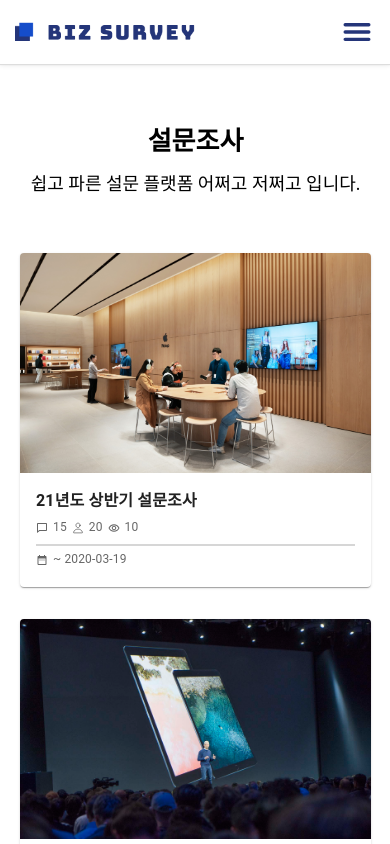
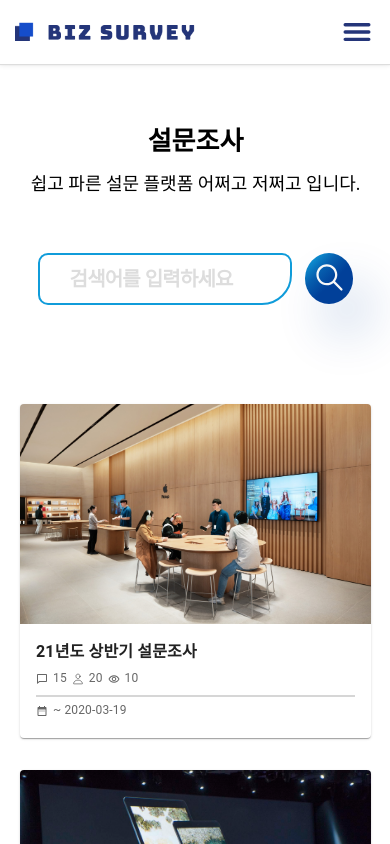
Before and after one commit to BIPA-8-3/BIZSurvey_FRONT, a React (Create React App) app: page /join in a window 390 px wide. Shown: the top 844 px of the page. Built offline with nearby package versions, Linux system fonts and the light colour scheme.

Commit message:
[Feat] : search 영역 추가
[Feat] : search 영역 추가

```diff
--- a/src/components/common/Container.jsx
+++ b/src/components/common/Container.jsx
@@ -17,6 +17,7 @@ import logo1 from '../../assets/img/1.jpg';
 import logo2 from '../../assets/img/2.jpg';
 import logo3 from '../../assets/img/3.jpeg';
 import logo4 from '../../assets/img/4.jpg';
+import { IoIosSearch } from "react-icons/io";
 
 const Item = styled(Paper)(({ theme }) => ({
     backgroundColor: theme.palette.mode === 'dark' ? '#1A2027' : '#fff',
@@ -31,6 +32,14 @@ function Container(){
         <div className={style.container}>
             <h1 className='textCenter title textBold'>설문조사</h1>
             <p className='textCenter subTitle'>쉽고 파른 설문 플랫폼 어쩌고 저쩌고 입니다.</p>
+            <div className={style.searchWrap}>
+                <div>
+                    <input type="text" className={style.searchInput} placeholder="검색어를 입력하세요"/>
+                </div>
+                <div className={style.searchBtn}>
+                    <IoIosSearch size={35} color="#f8f8f8"/>
+                </div>
+            </div>
             <Grid container spacing={4}>
                 <Grid item xs={12} md={6} lg={3}>
                     <Card sx={{ maxWidth: '100%', width: '100%' }}>
--- a/src/style/Container.module.css
+++ b/src/style/Container.module.css
@@ -6,6 +6,44 @@
     padding: 0px 20px 40px 20px;
     /* box-shadow: rgba(99, 99, 99, 0.2) 0px 2px 8px 0px; */
 }
+.searchInput{
+    width: 500px;
+    margin: 0;
+    padding: 5px 30px;
+    box-sizing: border-box;
+    border: 2px solid #109cda;
+    background-color: #FFF;
+    border-radius: 10px;
+    border-bottom-right-radius: 30px;
+    line-height: 44px;
+    color: #05054c;
+    font-size: 20px;
+    font-weight: 600;
+    letter-spacing: -0.04em;
+}
+.searchInput::placeholder{
+    color: #ddd;
+}
+
+.searchWrap{
+    width: 580px;
+    margin: 0 auto;
+    display: flex;
+    justify-content: space-between;
+}
+
+.searchBtn{
+    width: 60px;
+    padding: 10px 0px;
+    background-image: linear-gradient(135deg, #109cda 9%,#065eae 34%,#014099 57%);
+    border-radius: 50%;
+    box-shadow: rgba(1, 64, 153, 0.2) 18px 30px 50px;
+    margin-bottom: 100px;
+    text-align: center;
+}
+
+
+
 
 /* 노트북 & 테블릿 가로 (해상도 1024px ~ 1279px)*/
 @media all and (min-width:1024px) and (max-width:1279px) {
@@ -27,10 +65,81 @@
     .headerMenu ul li{
         display: none;
     }
+    .searchInput{
+        width: 95%;
+        margin: 0;
+        padding: 2px 30px;
+        box-sizing: border-box;
+        border: 2px solid #109cda;
+        background-color: #FFF;
+        border-radius: 10px;
+        border-bottom-right-radius: 30px;
+        line-height: 44px;
+        color: #05054c;
+        font-size: 20px;
+        font-weight: 600;
+        letter-spacing: -0.04em;
+    }
+    .searchInput::placeholder{
+        color: #ddd;
+    }
+
+    .searchWrap{
+        width: 90%;
+        margin: 0 auto;
+        display: flex;
+        justify-content: space-between;
+    }
+
+    .searchBtn{
+        width: 60px;
+        padding: 6.5px 0px;
+        background-image: linear-gradient(135deg, #109cda 9%,#065eae 34%,#014099 57%);
+        border-radius: 50%;
+        box-shadow: rgba(1, 64, 153, 0.2) 18px 30px 50px;
+        margin-bottom: 100px;
+        text-align: center;
+    }
 }
 
 @media all and (max-width:1200px) {
     .container{
         width: 90%;
     }
+
+    /* .searchInput{
+        width: 95%;
+        margin: 0;
+        padding: 2px 30px;
+        box-sizing: border-box;
+        border: 2px solid #109cda;
+        background-color: #FFF;
+        border-radius: 10px;
+        border-bottom-right-radius: 30px;
+        line-height: 44px;
+        color: #05054c;
+        font-size: 20px;
+        font-weight: 600;
+        letter-spacing: -0.04em;
+    }
+    .searchInput::placeholder{
+        color: #ddd;
+    }
+
+    .searchWrap{
+        width: 350px;
+        margin: 0 auto;
+        display: flex;
+        justify-content: space-between;
+    }
+
+    .searchBtn{
+        width: 60px;
+        padding: 6.5px 0px;
+        background-image: linear-gradient(135deg, #109cda 9%,#065eae 34%,#014099 57%);
+        border-radius: 50%;
+        box-shadow: rgba(1, 64, 153, 0.2) 18px 30px 50px;
+        margin-bottom: 100px;
+        text-align: center;
+    } */
 }
```
